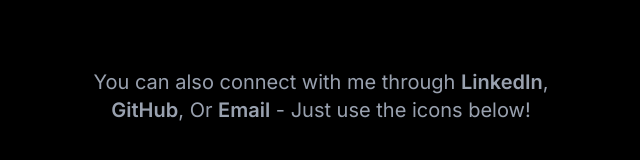
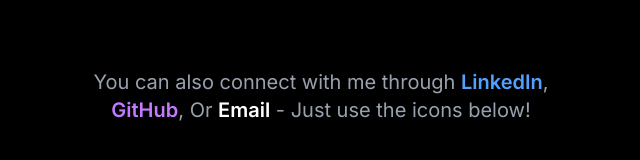
Before and after one commit to JadenM628/PortfolioProject, a React (Vite) app: page / in a window 1280 px wide. Shown: the part 3422-3582 px from the top of the page, without its empty margins (319-959 px from the left). Built offline with nearby package versions, Linux system fonts and the light colour scheme; no server answers.

Commit message:
Updated Contact Section

```diff
--- a/src/components/sections/Contact.jsx
+++ b/src/components/sections/Contact.jsx
@@ -47,7 +47,7 @@
             </form>
 
             <p className=" mt-20 text-gray-400 text-xl mb-8 max-w-lg mx-auto">
-                You can also connect with me through <strong>LinkedIn</strong>, <strong>GitHub</strong>, Or <strong>Email</strong> - Just use the icons below!
+                You can also connect with me through <strong className='text-blue-400'>LinkedIn</strong>, <strong className='text-purple-400'>GitHub</strong>, Or <strong className='text-white'>Email</strong> - Just use the icons below!
             </p>
         </div>
     </section>
```
